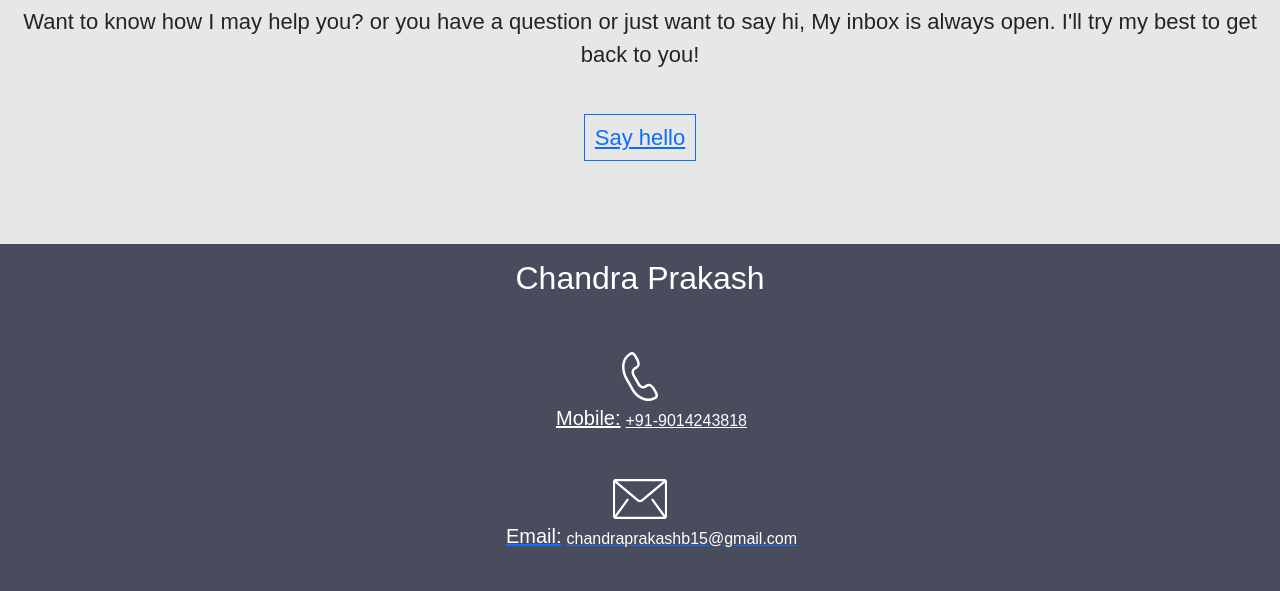
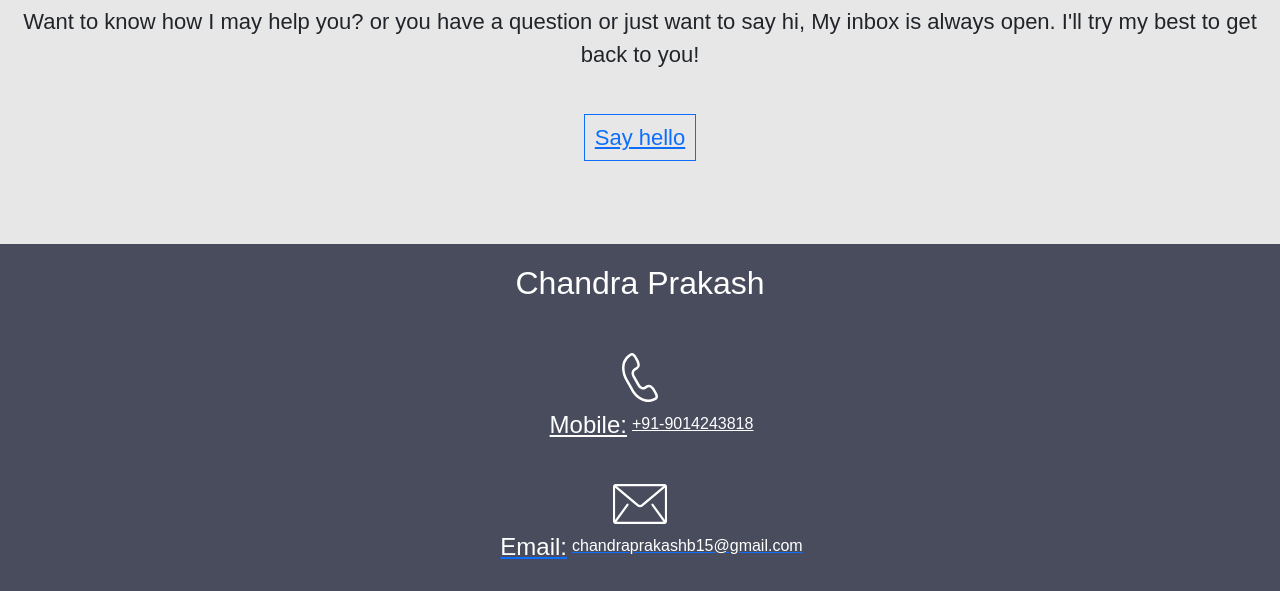
Before and after one commit to cprakashb/my-portfolio, a Gatsby site: page / in a window 1280 px wide. Shown: the part 3957-4548 px from the top of the page. Built offline with nearby package versions, Linux system fonts and the light colour scheme; Gatsby itself is replaced by a stand-in of ours; a web font is replaced by a local one.

Commit message:
accessibility fixes

```diff
--- a/src/components/Contact.jsx
+++ b/src/components/Contact.jsx
@@ -7,7 +7,7 @@ export default class Contact extends Component {
     return (
       <div className="contact-section" id="contact">
         <p className="logo">
-          <h2>Chandra Prakash</h2>
+          Chandra Prakash
         </p>
         <p className="call-me">
           <a className="call-link"  href="tel:+91-9014243818">
@@ -17,8 +17,8 @@ export default class Contact extends Component {
               src="./images/telephone.svg"
             ></img>
             <div class="contact-info">
-              <h5>Mobile:</h5>
-              <h6>+91-9014243818</h6>
+              <span className="contact-heading">Mobile:</span>
+              <span className="contact-value">+91-9014243818</span>
             </div>
           </a>
         </p>
@@ -30,8 +30,8 @@ export default class Contact extends Component {
               src="./images/mail.svg"
             ></img>
             <div class="contact-info">
-              <h5>Email:</h5>
-              <h6>chandraprakashb15@gmail.com</h6>
+              <span className="contact-heading">Email:</span>
+              <span className="contact-value">chandraprakashb15@gmail.com</span>
             </div>
           </a>
         </p>
@@ -44,7 +44,7 @@ export default class Contact extends Component {
             ></img>{" "}
           </a>
           <div class="contact-info">
-            <h5>Follow me</h5>
+            <span className="contact-heading">Follow me</span>
           </div>
         </p>
       </div>
--- a/src/components/Header.jsx
+++ b/src/components/Header.jsx
@@ -45,7 +45,7 @@ export default class Header extends Component {
           </li>
           <li>
             <a href={downloadFile} target="_blank" rel="noreferrer">
-              <img src="https://img.icons8.com/ios/50/000000/open-resume.png" />
+              <img src="https://img.icons8.com/ios/50/000000/open-resume.png"  alt="view-resume"/>
             </a>
           </li>
         </ul>
--- a/src/scss/contact.scss
+++ b/src/scss/contact.scss
@@ -24,7 +24,7 @@
     font-size: 25px;
     background-color: inherit;
     justify-content: center;
-    h5,h6{
+    .contact-heading,.contact-value{
       color: white;
     }
   }
@@ -32,6 +32,7 @@
 
   .logo{
     padding-bottom: 30px;
+    font-size: 2rem;
   }
   p{
     padding-bottom: 30px;
@@ -42,21 +43,28 @@
     position: relative;
     display: flex;
     flex-wrap: wrap;
-    h5{
+    .contact-heading{
       display: inline;
     }
-    h6{
+    .contact-value{
       display: inline;
       top: 5px;
       left: 5px;
       position: relative;
     }
   }
+  .contact-heading{
+    font-size: 1.5rem;
+  }
+  .contact-value{
+    font-size: 1rem;
+  }
 }
   @media (min-width:1301px) {
     .logo{
       top: 40px;
       position: relative;
+      font-size: 2rem;
     }
     p{
       flex:0 0 25%;
@@ -64,7 +72,7 @@
     .contact-info{
       display: flex;
      flex-wrap: wrap;
-      h6{
+      .contact-value{
         top: 3px;
         left: 9px;
         position: relative;
@@ -76,5 +84,10 @@
     }
   }
 
-
+  .contact-heading{
+    font-size: 1.5rem;
+  }
+  .contact-value{
+    font-size: 1rem;
+  }
 }
```
